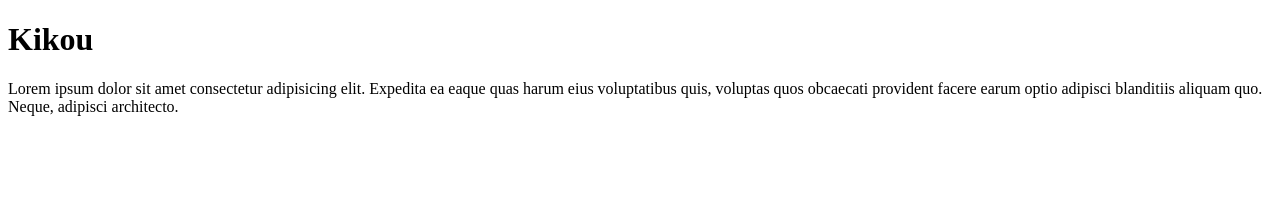
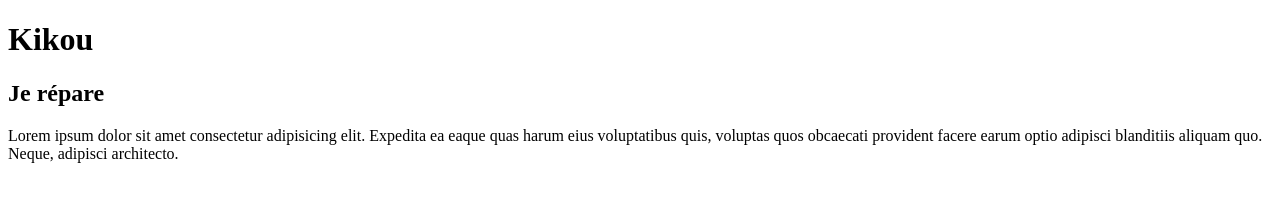
Before and after one commit to alexisben/mnaag, a plain HTML site: page index.html in a window 1280 px wide. Drawn offline with Linux system fonts and the light colour scheme.

Commit message:
j'ai réparé

```diff
--- a/index.html
+++ b/index.html
@@ -8,6 +8,7 @@
 </head>
 <body>
   <h1>Kikou</h1>
+  <h2>Je répare</h2>
   <p>Lorem ipsum dolor sit amet consectetur adipisicing elit. Expedita ea eaque quas harum eius voluptatibus quis, voluptas quos obcaecati provident facere earum optio adipisci blanditiis aliquam quo. Neque, adipisci architecto.</p>
 </body>
 </html>
```
